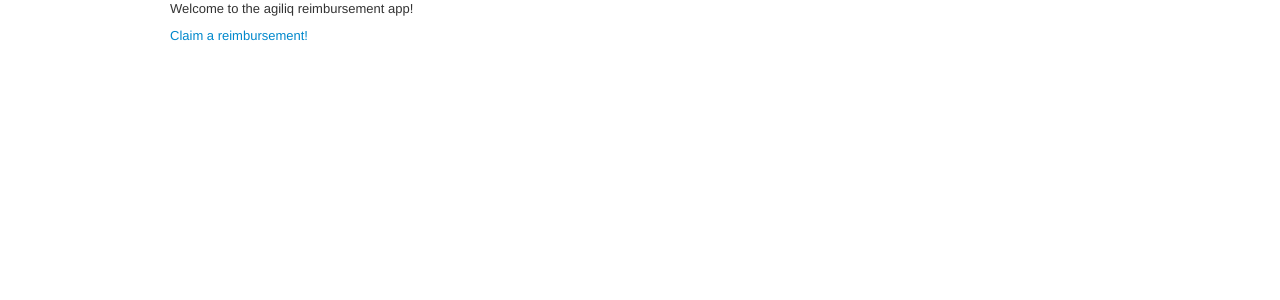
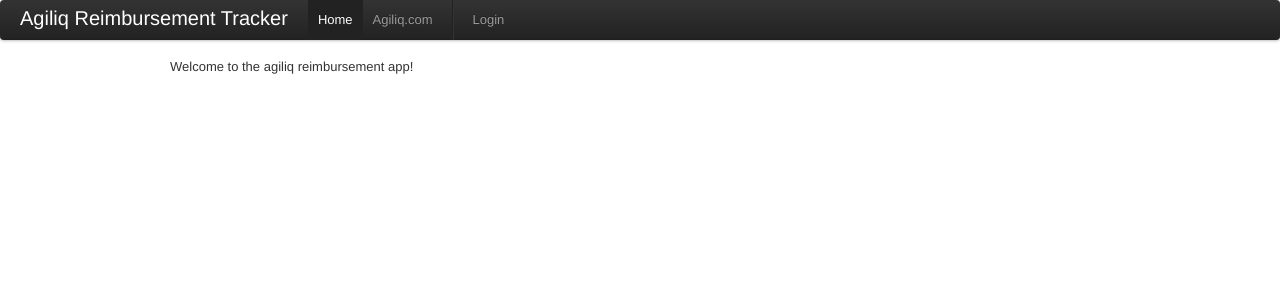
Before and after one commit to agiliq/expensify, a Django app: template exapp/templates/index.html in a window 1280 px wide. Shown: the top 300 px of the page. Run offline with Django 3.2, Linux system fonts and the light colour scheme; the template is opened without the code that fills it, so the values that code supplies are empty; parts of the project's set-up code (start-up, migrations or seed data) failed here and were passed over; some libraries are stand-ins or nearby versions.

Commit message:
added basic styling using bootstrap classes

```diff
--- a/exapp/templates/base.html
+++ b/exapp/templates/base.html
@@ -12,6 +12,33 @@
     <script src="{{ STATIC_URL }}js/jquery.js"></script>
   </head>
   <body>
+
+    <div class="navbar">
+      <div class="navbar-inner">
+        <div class="container">
+          <!-- Be sure to leave the brand out there if you want it shown -->
+          <a class="brand" href="/">Agiliq Reimbursement Tracker</a>
+
+          <!-- Everything you want hidden at 940px or less, place within here -->
+          <div class="nav-collapse">
+            <ul class="nav">
+              <li class="active"><a href="/">Home</a></li>
+              <li><a href="http://agiliq.com">Agiliq.com</a></li>
+              <li class="divider-vertical"></li>
+              {% if user.is_authenticated %}
+              <li><a href="{% url profile %}">Personal Claims</a></li>
+              <li><a href="{% url reimburse %}">Claim a Reimbursement</a></li>
+              <li><a href="{% url aclogout %}">Logout</a></li>
+              {% else %}
+              <li><a href="{% url aclogin %}">Login</a></li>
+              {% endif %}
+            </ul>
+            <!-- .nav, .navbar-search, .navbar-form, etc -->
+          </div>
+
+        </div>
+      </div>
+    </div>
 
     <div class="container">
       {% block content %}
--- a/exapp/templates/index.html
+++ b/exapp/templates/index.html
@@ -1,8 +1,8 @@
 {% extends "base.html" %}
 {% block content %}
 
-{% if profile and request.user.is_authenticated %}
-<table>
+{% if profile and user.is_authenticated %}
+<table class="table table-striped table-bordered">
 <th>
 <td> Expense Category </td>
 <td> Amount </td>
@@ -30,7 +30,7 @@
 
 <form method="POST" action"">
   {% csrf_token %}
-  <table>
+  <table class="table table-striped table-bordered">
     {% for field in form %}
     <div class="fieldWrapper">
       {{ field.errors }}
@@ -41,7 +41,7 @@
   <input type="submit" value="Submit Form"/>
 </form>
 
-{% if not category %}
+{% if not category and not login%}
 <a href="{% url create %}"> Add another category. </a>
 {% endif %}
 
@@ -49,8 +49,6 @@
 {% else %}
 
 <p>Welcome to the agiliq reimbursement app!</p>
-
-<a href="{% url reimburse %}">Claim a reimbursement!</a>
 
 
 {% endif %}
--- a/exapp/views.py
+++ b/exapp/views.py
@@ -4,7 +4,7 @@
 from forms import ExpenseCreationForm, CategoryCreationForm
 from django.contrib.auth import authenticate, login, logout
 from django.http import HttpResponse
-
+from django.contrib.auth.forms import AuthenticationForm
 def aclogout(request):
 
     logout(request)
@@ -26,7 +26,7 @@
         else:
             return HttpResponse('invalid login')
     else:
-        return render(request, 'index.html', {'form': form})
+        return render(request, 'index.html', {'form': form, 'login':'login'})
 
 '''
 def claims(request):
```
Lines whose indentation alone changed are shown as unchanged.
